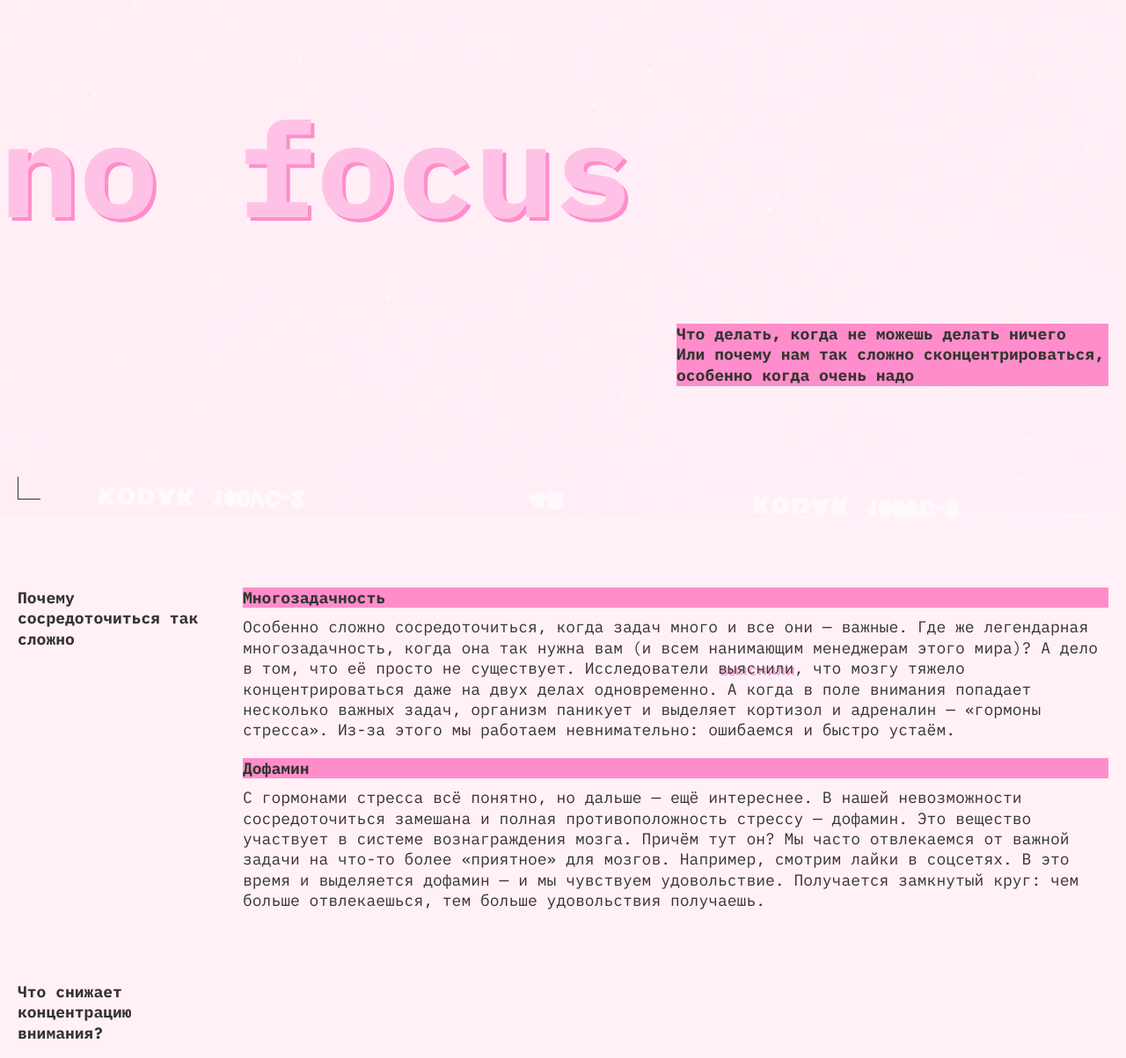
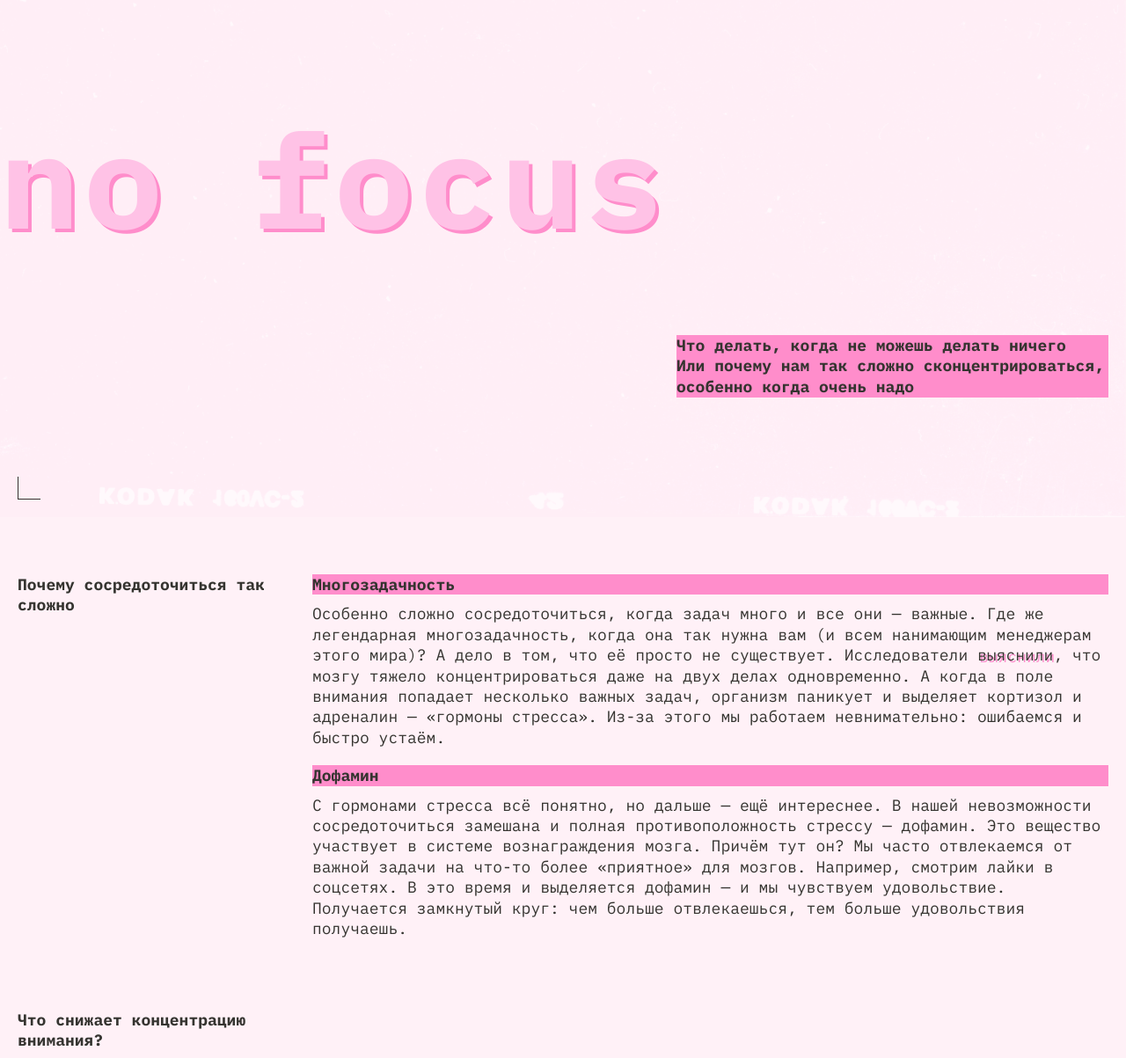
Before and after one commit to mkprkk/slozhno-sosredotochitsya-fd, a plain HTML site: page index.html in a window 1280 px wide. Shown: the part 180-1383 px from the top of the page at 88% size. Drawn offline with Linux system fonts and the light colour scheme.

Commit message:
pixelperf
pixelperf

```diff
--- a/styles/dark.css
+++ b/styles/dark.css
@@ -27,10 +27,6 @@
   --menu-color: var(--pink-rgb);
 }
 
-.theme-dark .page {
-  /* Вам также нужно будет написать ряд подобных селекторов */
-}
-
 @media (prefers-color-scheme: dark) {
   :root {
     --bg-color: #000028;
--- a/styles/light.css
+++ b/styles/light.css
@@ -27,10 +27,6 @@
   --menu-color: var(--gray-rgb);
 }
 
-.theme-light .page {
-  /* Вам также нужно будет написать ряд подобных селекторов */
-}
-
 @media (prefers-color-scheme: light) {
   :root {
     --bg-color: #FFF1F7;
--- a/styles/style.css
+++ b/styles/style.css
@@ -125,7 +125,7 @@
 .header__title {
   font-family: "IBM Plex Mono", sans-serif;
   font-weight: 700;
-  font-size: 116px;
+  font-size: var(--title-font-size, 116px);
   line-height: 83%;
   color: var(--h1-color, #DB00FF);
   text-shadow: 4px 4px var(--shadow-color, #FF0070);
@@ -241,7 +241,7 @@
   position: relative;
   font-family: "IBM Plex Mono", sans-serif;
   font-weight: 700;
-  font-size: 116px;
+  font-size: var(--title-font-size, 116px);
   line-height: 83%;
 
   text-align: center;
@@ -258,7 +258,7 @@
   .header__title {
     transform: translateX(calc(-1 * var(--zone-padding, -20px)));
     justify-self: start;
-    font-size: 120px;
+    font-size: var(--title-font-size, 120px);
   }
 
   .header__text {
@@ -267,7 +267,7 @@
 
   .content__text-block {
     display: grid;
-    grid-template-columns: 236px 1fr;
+    grid-template-columns: var(--template-width, 236px) 1fr;
   }
 
   .content__text-section {
@@ -324,7 +324,8 @@
 
 @media (width >=1024px) {
   .header__title {
-    font-size: 150px;
+    font-size: var(--title-font-size, 150px);
+    letter-spacing: 5px;
   }
 
   .header__text {
@@ -339,6 +340,11 @@
     justify-self: center;
   }
 
+  .content__text-block {
+    display: grid;
+    grid-template-columns: var(--template-width, 315px) 1fr;
+  }
+
   .content__flex-grid {
     display: grid;
     grid-template-columns: repeat(3, 1fr);
@@ -346,9 +352,15 @@
 
   .content__flex-grid .content__text-block-title {
     grid-column: 1 / -1;
+    inline-size: initial;
+    max-width: var(--template-width, 315px);
   }
 
   .content__flex-grid .content__text-section {
     grid-column: initial;
   }
+
+  .footer {
+    letter-spacing: 5px;
+  }
 }
--- a/styles/variables.css
+++ b/styles/variables.css
@@ -7,7 +7,9 @@
 
   --header-footer-height: 668px;
 
-  --gap-sections: 40px;
+  --title-font-size: 116px;
+
+  --gap-sections: 32px;
   --gap-content: 50px;
   --gap-text-blocks: 20px;
   --gap-images: 10px;
@@ -25,7 +27,11 @@
 
     --header-footer-height: 1024px;
 
-    --gap-sections: 60px;
+    --title-font-size: 120px;
+
+    --template-width: 236px;
+
+    --gap-sections: 45px;
     --gap-content: 80px;
     --gap-images: 20px;
 
@@ -39,9 +45,13 @@
   :root {
     --header-footer-height: 768px;
 
+    --title-font-size: 150px;
+
+    --template-width: 315px;
+
     --b-margin-header-rec: 0;
     --b-margin-header-title: 114px;
-    --b-margin-header-menu: 237px;
+    --b-margin-header-menu: 250px;
 
   }
 }
```
